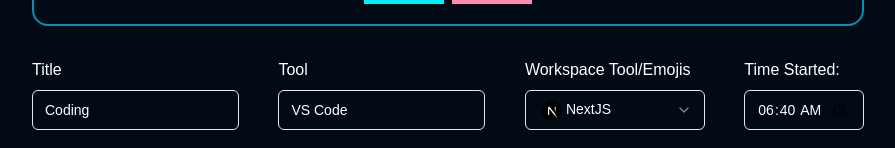
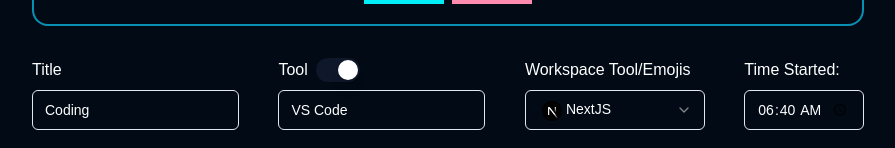
Before and after one commit to krishnnnnaaa/Portfolio-v3, a Next.js app: page /manage in a window 1280 px wide. Shown: the part 845-993 px from the top of the page, without its empty margins (192-1087 px from the left). Built offline with nearby package versions, Linux system fonts and the light colour scheme; no server answers; a web font is replaced by a local one.

Commit message:
added toggle feature for toolset option (quite useful sometimes)

```diff
--- a/src/app/manage/page.tsx
+++ b/src/app/manage/page.tsx
@@ -20,7 +20,7 @@
 export default function Manage() {
   const { toast } = useToast();
   const router = useRouter();
-  const { id, time, title, tool, trackInfo, workTool } = useStatus();
+  const { id, time, title, tool, trackInfo, workTool, toggleTool } = useStatus();
   const [lyricsFile, setlyricsFile] = useState<[LyricsLine]>([
     initialLyricsLine,
   ]);
@@ -35,7 +35,7 @@
   const handleStatusEvent = () => {
     // handle status submit button and save the new data to the appwrite db
     setisSubmmited(true);
-    status.saveDocument({ id, time, title, tool, workTool });
+    status.saveDocument({ id, time, title, tool, workTool , toggleTool});
     setisSubmmited(false);
   };
 
@@ -221,7 +221,7 @@
         <div className="flex justify-between space-y-8 md:space-x-0 md:flex-row flex-col w-full items-center md:items-end">
           <div>
             <span className="select-none">Preview</span>
-            <Status id={id} time={time} title={title} tool={tool} key={id} workTool={workTool} />
+            <Status id={id} time={time} title={title} tool={tool} key={id} workTool={workTool} toggleTool={toggleTool} />
           </div>
           {isSpotifyPlaying && inspectSpotify && currentlyPlaying != null ? (
             <div className="flex justify-center w-full md:w-auto">
--- a/src/appwrite/status.ts
+++ b/src/appwrite/status.ts
@@ -11,9 +11,9 @@
         this.databases = new Databases(this.client)
     }
 
-    async saveDocument({id, title, time, tool, workTool}: {id:string, title:string, time:string, tool:string, workTool:string}){
+    async saveDocument({id, title, time, tool, workTool, toggleTool}: {id:string, title:string, time:string, tool:string, workTool:string, toggleTool: boolean}){
         try {
-            return await this.databases.updateDocument(process.env.NEXT_PUBLIC_APPWRITE_DATABASE_ID || '', process.env.NEXT_PUBLIC_APPWRITE_STATUS_COLLECTION_ID || '', process.env.NEXT_PUBLIC_APPWRITE_STATUS_DOCUMENT_ID || '', {id, title, time, tool, workTool})
+            return await this.databases.updateDocument(process.env.NEXT_PUBLIC_APPWRITE_DATABASE_ID || '', process.env.NEXT_PUBLIC_APPWRITE_STATUS_COLLECTION_ID || '', process.env.NEXT_PUBLIC_APPWRITE_STATUS_DOCUMENT_ID || '', {id, title, time, tool, workTool, toggleTool})
         } catch (error) {
             if(error instanceof Error){
                 console.log(error);
--- a/src/components/Hero.tsx
+++ b/src/components/Hero.tsx
@@ -41,6 +41,8 @@
     tool,
     trackInfo,
     setWorkTool,
+    toggleTool,
+    setToggleTool,
     workTool,
   } = useStatus();
 
@@ -54,6 +56,7 @@
         setTitle(res?.title);
         setTool(res?.tool);
         setWorkTool(res?.workTool);
+        setToggleTool(res?.toggleTool)
       })
       .catch((error) => console.error("Error fetching status:", error));
 
@@ -105,6 +108,7 @@
         setTitle(updatedStatusData.title);
         setTool(updatedStatusData.tool);
         setWorkTool(updatedStatusData.workTool);
+        setToggleTool(updatedStatusData.toggleTool)
       }
     })
 
@@ -125,7 +129,7 @@
     <div className="flex justify-between w-full md:w-[85%] md:flex-row flex-col pl-4 md:mx-auto items-start md:items-center md:mb-20 pt-8 md:mt-8">
       <div className="flex flex-col space-y-12">
         <Intro />
-        <Status id={id} time={time} title={title} tool={tool} workTool={workTool} />
+        <Status id={id} time={time} title={title} tool={tool} workTool={workTool} toggleTool={toggleTool}/>
         <div className="w-[95%] md:w-[90%]">
           {trackInfo.toggleSpotifyPlay && (
             <Spotify
--- a/src/components/Status.tsx
+++ b/src/components/Status.tsx
@@ -18,13 +18,15 @@
   tool,
   time,
   title,
-  workTool
+  workTool,
+  toggleTool
 }: {
   id: string;
   tool: string;
   time: string;
   title: string;
   workTool: string;
+  toggleTool: boolean;
 }) {
   const [clickCount, setClickCount] = useState(0);
   const [currentTime, setCurrentTime] = useState("04:35:04 PM");
@@ -146,8 +148,13 @@
             </span>
 
             <div className="flex space-x-2 text-base md:text-xl items-baseline">
-              <span className="md:text-lg select-none">Tool: {tool}</span>
-              <span className="select-none">•</span>
+              {
+                toggleTool &&
+                <>
+                <span className="md:text-lg select-none">Tool: {tool}</span>
+                <span className="select-none">•</span>
+                </>
+              }
               <span className="text-cyan-600 select-none hover:scale-110 transition-all text-base">
                 {currentTime}
               </span>
--- a/src/components/ToolSet.tsx
+++ b/src/components/ToolSet.tsx
@@ -1,17 +1,24 @@
 'use client'
-import React from 'react'
+import React, { useState } from 'react'
 import { Input } from './ui/input'
 import { useStatus } from '@/features/appState'
+import { Switch } from './ui/switch'
 
 export default function ToolSet(){
-  const {setTool, tool } = useStatus()
+  const {setTool, tool, toggleTool, setToggleTool } = useStatus()
+
   const handleTool = (e:React.ChangeEvent<HTMLInputElement>)=> {
     setTool(e.target.value)
   }
+
+  const handleToggleTool = ()=>{
+    setToggleTool(!toggleTool)
+  }
   return (
     <div className='flex flex-col space-y-2'>
-        <div>
-            <span className='inline-block select-none hover:scale-110 cursor-pointer transition-all'>Tool</span>
+        <div className='flex space-x-2 items-center'>
+            <span id='tool' className='inline-block select-none hover:scale-110 cursor-pointer transition-all'>Tool</span>
+            <Switch checked={toggleTool} onCheckedChange={handleToggleTool} id="tool" />
         </div>
         <div><Input value={tool} onChange={(e)=> handleTool(e)} placeholder='e.g., VS Code' className='bg-[#010a15]'/></div>
     </div>
--- a/src/features/appState.tsx
+++ b/src/features/appState.tsx
@@ -35,11 +35,13 @@
   time: string;
   tool: string;
   workTool: string;
+  toggleTool: boolean
   setWorkTool: React.Dispatch<React.SetStateAction<string>>;
   setId: React.Dispatch<React.SetStateAction<string>>;
   setTitle: React.Dispatch<React.SetStateAction<string>>;
   setTime: React.Dispatch<React.SetStateAction<string>>;
   setTool: React.Dispatch<React.SetStateAction<string>>;
+  setToggleTool: React.Dispatch<React.SetStateAction<boolean>>;
   trackInfo: TrackInfo;
 }
 
@@ -98,6 +100,7 @@
   const [time, setTime] = useState('06:40');
   const [tool, setTool] = useState('VS Code');
   const [workTool, setWorkTool] = useState('NextJS');
+  const [toggleTool, setToggleTool] = useState(true)
 
   // Track-related states
   const [track, setTrack] = useState<string | null>(null);
@@ -136,7 +139,7 @@
     duration,
     setDuration,
     progress,
-    setProgress,
+    setProgress
   };
 
   return (
@@ -152,7 +155,9 @@
         setTool,
         trackInfo,
         workTool,
-        setWorkTool
+        setWorkTool,
+        toggleTool,
+        setToggleTool
       }}
     >
       {children}
```
